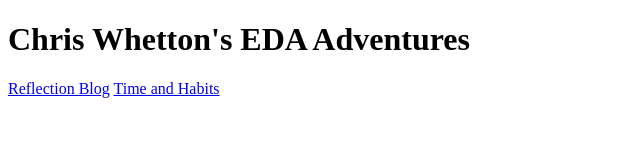
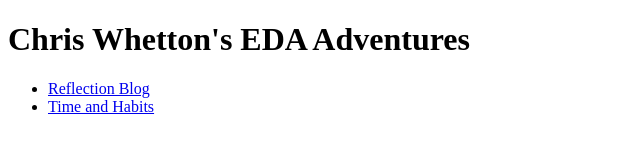
Before and after one commit to chriswhetton/chriswhetton.github.io, a plain HTML site: page index.html in a window 1280 px wide. Shown: the whole page, without its empty margins (0-640 px from the left). Drawn offline with Linux system fonts and the light colour scheme.

Commit message:
Index changes

```diff
--- a/index.html
+++ b/index.html
@@ -1,14 +1,16 @@
 <!DOCTYPE html>
 <html>
   <head>
-    <title>Chris Whetton's webpage (PAGE title) </title>
+    <title>Chris Whetton's webpage</title>
 
+<body>
 <h1>Chris Whetton's EDA Adventures </h1>
 
-<body>
+<ul>
+  <li><a href= "/blog/c1-reflection-blog.html">Reflection Blog</a></li>
+  <li><a href= "/blog/c1-time-and-habits-blog.html">Time and Habits</a></li>
+</ul>
 
-<a href= "/blog/c1-reflection-blog.html">Reflection Blog</a>
-<a href= "/blog/c1-time-and-habits-blog.html">Time and Habits</a>
 
 </body>
 
```
Also changed, not shown: styles/main.css (added).
